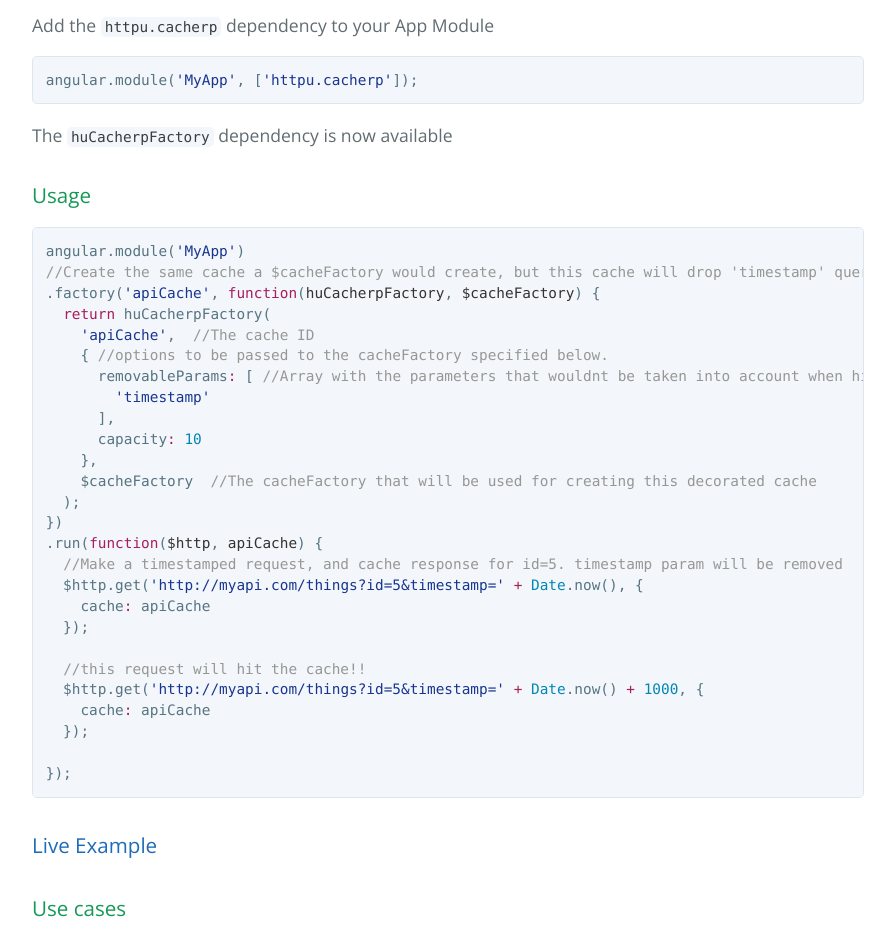
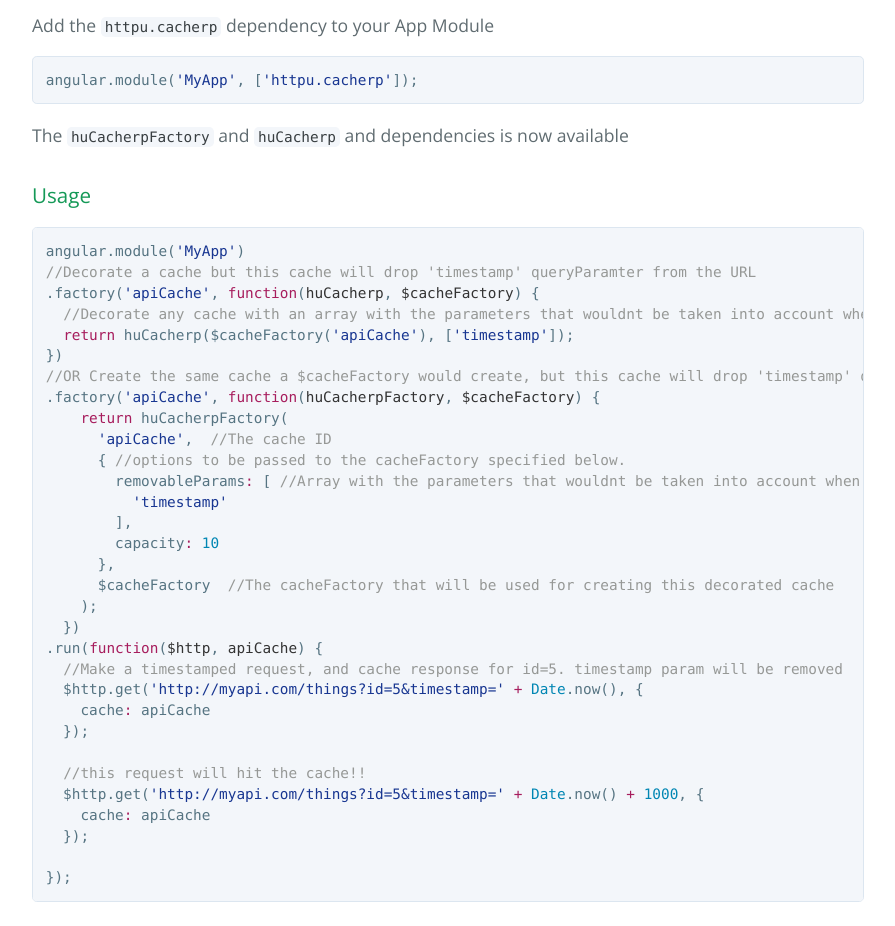
Before and after one commit to angular-hu/bower-cacherp, a plain HTML site: page index.html in a window 1280 px wide. Shown: the part 840-1766 px from the top of the page, without its empty margins (192-1087 px from the left). Drawn offline with nearby package versions, Linux system fonts and the light colour scheme.

```diff
--- a/index.html
+++ b/index.html
@@ -39,13 +39,18 @@
 
 <div class="highlight highlight-js"><pre>angular.module(<span class="pl-s"><span class="pl-pds">'</span>MyApp<span class="pl-pds">'</span></span>, [<span class="pl-s"><span class="pl-pds">'</span>httpu.cacherp<span class="pl-pds">'</span></span>]);</pre></div>
 
-<p>The <code>huCacherpFactory</code> dependency is now available</p>
+<p>The <code>huCacherpFactory</code> and <code>huCacherp</code> and dependencies is now available</p>
 
 <h3>
 <a id="usage" class="anchor" href="#usage" aria-hidden="true"><span class="octicon octicon-link"></span></a>Usage</h3>
 
 <div class="highlight highlight-js"><pre>angular.module(<span class="pl-s"><span class="pl-pds">'</span>MyApp<span class="pl-pds">'</span></span>)
-<span class="pl-c">//Create the same cache a $cacheFactory would create, but this cache will drop 'timestamp' queryParamter from the URL</span>
+<span class="pl-c">//Decorate a cache but this cache will drop 'timestamp' queryParamter from the URL</span>
+.factory(<span class="pl-s"><span class="pl-pds">'</span>apiCache<span class="pl-pds">'</span></span>, <span class="pl-k">function</span>(<span class="pl-smi">huCacherp</span>, <span class="pl-smi">$cacheFactory</span>) {
+  <span class="pl-c">//Decorate any cache with an array with the parameters that wouldnt be taken into account when hitting caches</span>
+  <span class="pl-k">return</span> huCacherp($cacheFactory(<span class="pl-s"><span class="pl-pds">'</span>apiCache<span class="pl-pds">'</span></span>), [<span class="pl-s"><span class="pl-pds">'</span>timestamp<span class="pl-pds">'</span></span>]);
+})
+<span class="pl-c">//OR Create the same cache a $cacheFactory would create, but this cache will drop 'timestamp' queryParamter from the URL</span>
 .factory(<span class="pl-s"><span class="pl-pds">'</span>apiCache<span class="pl-pds">'</span></span>, <span class="pl-k">function</span>(<span class="pl-smi">huCacherpFactory</span>, <span class="pl-smi">$cacheFactory</span>) {
     <span class="pl-k">return</span> huCacherpFactory(
       <span class="pl-s"><span class="pl-pds">'</span>apiCache<span class="pl-pds">'</span></span>,  <span class="pl-c">//The cache ID</span>
```
Also changed, not shown: params.json (+1 -1 lines). Lines whose indentation alone changed are shown as unchanged.
